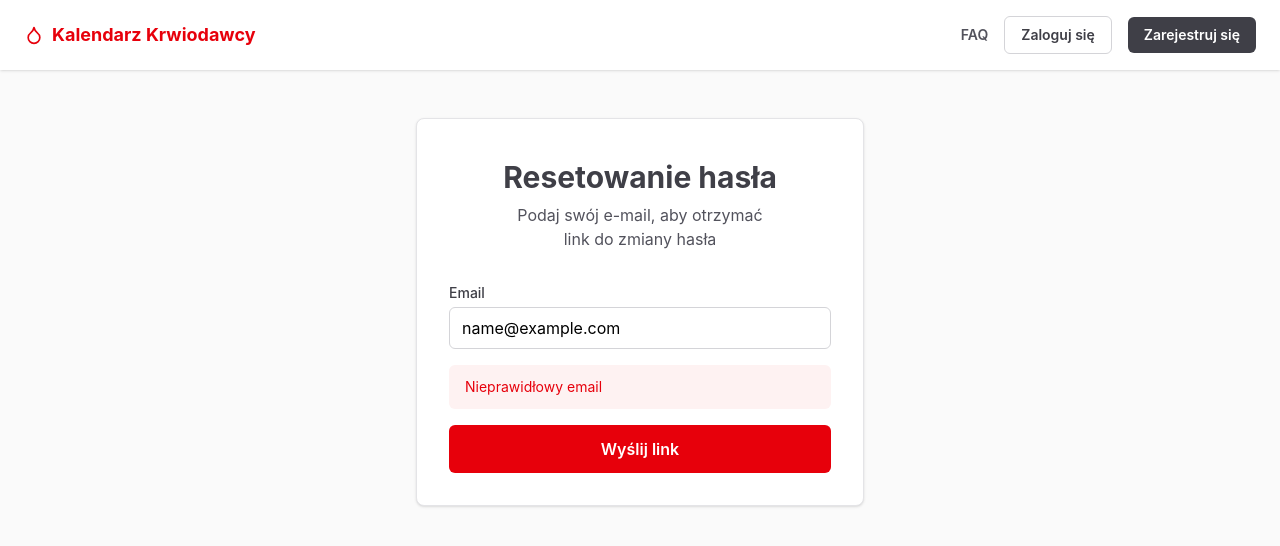
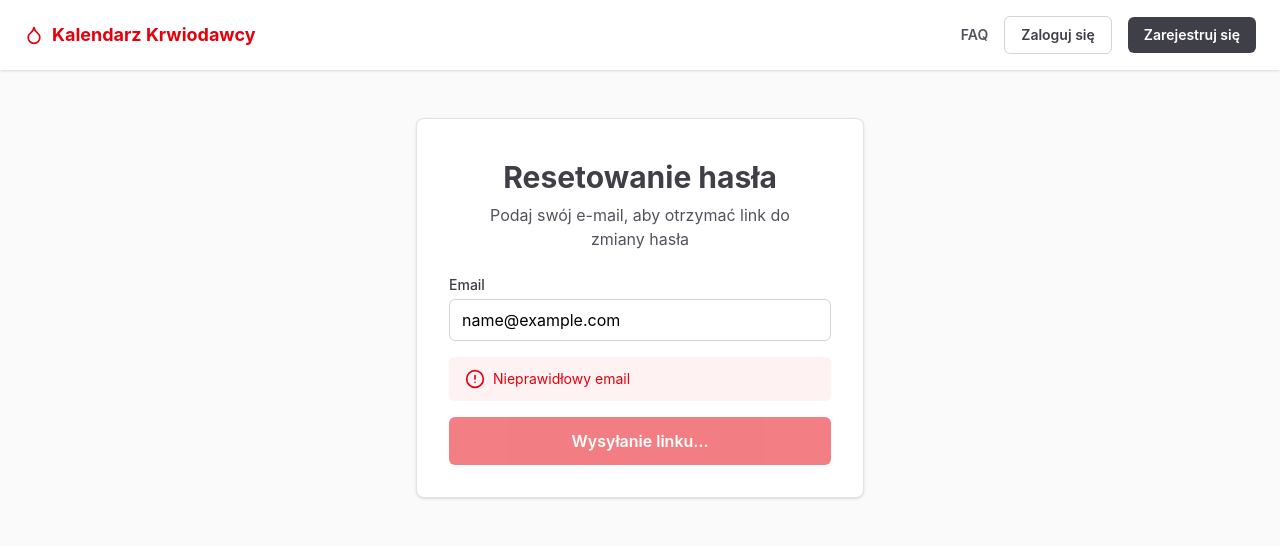
Before and after one commit to JuncProgramming/kalendarz-krwiodawcy, a React (Vite) app: page /forgot-password in a window 1280 px wide. Both pictures are taken after typing "name@example.com" into the empty fields and a click on the button "Wyślij link". Shown: the top 546 px of the page. Built offline with nearby package versions, Linux system fonts and the light colour scheme; no server answers.

Commit message:
Clear up the layout, add a message div and add an error icon

```diff
--- a/src/routes/forgot-password/index.tsx
+++ b/src/routes/forgot-password/index.tsx
@@ -1,6 +1,7 @@
-import { createFileRoute, useNavigate } from '@tanstack/react-router';
+import { createFileRoute } from '@tanstack/react-router';
 import { useState } from 'react';
 import { useAuth } from '@/hooks/useAuth';
+import { CircleCheck, CircleAlert } from 'lucide-react';
 
 export const Route = createFileRoute('/forgot-password/')({
   component: ForgotPasswordPage,
@@ -10,12 +11,13 @@ function ForgotPasswordPage() {
   const [email, setEmail] = useState('');
   const [error, setError] = useState('');
   const [loading, setLoading] = useState(false);
+  const [message, setMessage] = useState('');
   const { resetPassword } = useAuth();
-  const navigate = useNavigate();
 
   const handleSubmit = async (e: React.FormEvent) => {
     e.preventDefault();
     setError('');
+    setMessage('');
 
     if (!email || email.length < 1) {
       setError('E-mail musi być prawidłowy');
@@ -28,28 +30,31 @@ function ForgotPasswordPage() {
 
     if (error) {
       setError('Nieprawidłowy email');
-      setLoading(false);
     } else {
       setMessage(
         'Jeśli ten e-mail jest powiązany z Twoim kontem, został na niego wysłany link do resetu hasła'
       );
+      setLoading(false);
     }
   };
 
   return (
-    <div className="flex items-center justify-center bg-zinc-50 px-4">
-      <div className="w-xl max-w-md">
-        <div className="bg-white rounded-lg shadow-sm border border-zinc-200 p-8">
-          <div className="p-2">
+    <div className="bg-white rounded-lg w-xl max-w-md shadow-sm border border-zinc-200 p-8">
+      <div className="p-2 flex flex-col items-center">
         <h1 className="text-3xl font-bold text-zinc-700 text-center mb-2">
           Resetowanie hasła
         </h1>
-            <p className="text-zinc-600 text-center mb-6">
-              Podaj swój e-mail, aby otrzymać <br className="block" /> link do zmiany hasła
+        <p className="text-zinc-600 text-center mb-4 max-w-xs">
+          Podaj swój e-mail, aby otrzymać link do zmiany hasła
         </p>
       </div>
 
-          <form onSubmit={handleSubmit} className="space-y-4">
+      {message ?
+        <div className="bg-green-50 text-green-600 px-4 py-5 rounded-md text-sm text-center flex flex-col items-center">
+          <CircleCheck className="size-8 mb-3" />
+          <span className="max-w-xs">{message}</span>
+        </div>
+      : <form onSubmit={handleSubmit} className="space-y-4">
           <div>
             <label
               htmlFor="email"
@@ -68,8 +73,9 @@ function ForgotPasswordPage() {
           </div>
 
           {error && (
-              <div className="bg-red-50 text-red-600 px-4 py-3 rounded-md text-sm">
-                {error}
+            <div className="bg-red-50 text-red-600 px-4 py-3 rounded-md text-sm flex items-center gap-2">
+              <CircleAlert className="size-5 shrink-0" />
+              <span>{error}</span>
             </div>
           )}
 
@@ -77,11 +83,10 @@ function ForgotPasswordPage() {
             type="submit"
             disabled={loading}
             className="w-full bg-red-600 text-white font-semibold py-3 rounded-md hover:bg-red-700 transition-colors disabled:opacity-50 disabled:cursor-not-allowed">
-              {loading ? 'Wysyłanie...' : 'Wyślij link'}
+            {loading ? 'Wysyłanie linku...' : 'Wyślij link'}
           </button>
         </form>
-        </div>
-      </div>
+      }
     </div>
   );
 }
```
Lines whose indentation alone changed are shown as unchanged.
